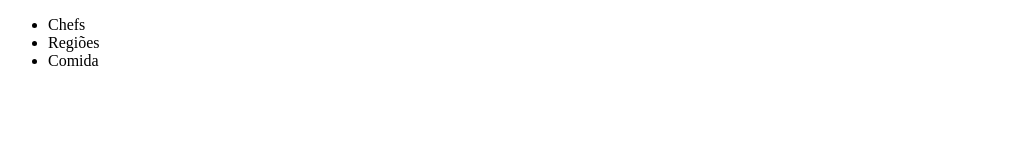
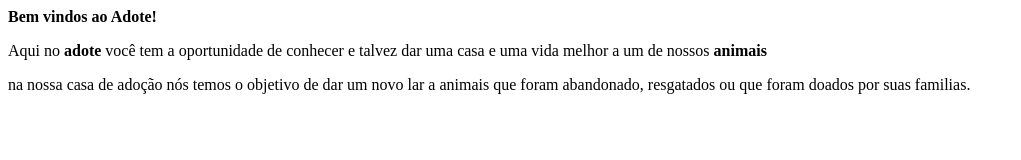
Before and after one commit to JaozinBrabo/P-ginas-da-web-, a plain HTML site: page index.html in a window 1280 px wide. Shown: the whole page, without its empty margins (0-1021 px from the left). Drawn offline with Linux system fonts and the light colour scheme.

Commit message:
Add files via upload

```diff
--- a/index.html
+++ b/index.html
@@ -1,25 +1,15 @@
 <!DOCTYPE html>
-<html lang="en">
-<head>
-    <meta charset="UTF-8">
-    <meta http-equiv="X-UA-Compatible" content="IE=edge">
-    <meta name="viewport" content="width=device-width, initial-scale=1.0">
-    <title>Receitas</title>
-    <link rel="stylesheet" href="style.css">
-</head>
-<body>
-    <nav>
-        <ul>
-            <li>
-                <a>Chefs</a>
-            </li>
-            <li>
-                <a>Regiões</a>
-            </li>
-            <li>
-                <a>Comida</a>
-            </li>
-        </ul>
-    </nav>
-</body>
-</html>
+<html lang="pt-br">
+    <head>
+        <meta charset="UTF-8">
+        <title> Adote</title>
+        <link rel="stylesheet" href="style.css">
+    </head>
+
+    <body>
+
+            <hi> <strong> Bem vindos ao Adote!</strong></hi>
+
+            <p> Aqui no <strong> adote </strong> você tem a oportunidade de conhecer e talvez dar uma casa e uma vida melhor a um de nossos <strong> animais</strong><p>
+
+            <p>na nossa casa de adoção nós temos o objetivo de dar um novo lar a animais que foram abandonado, resgatados ou que foram doados por suas familias.
```
